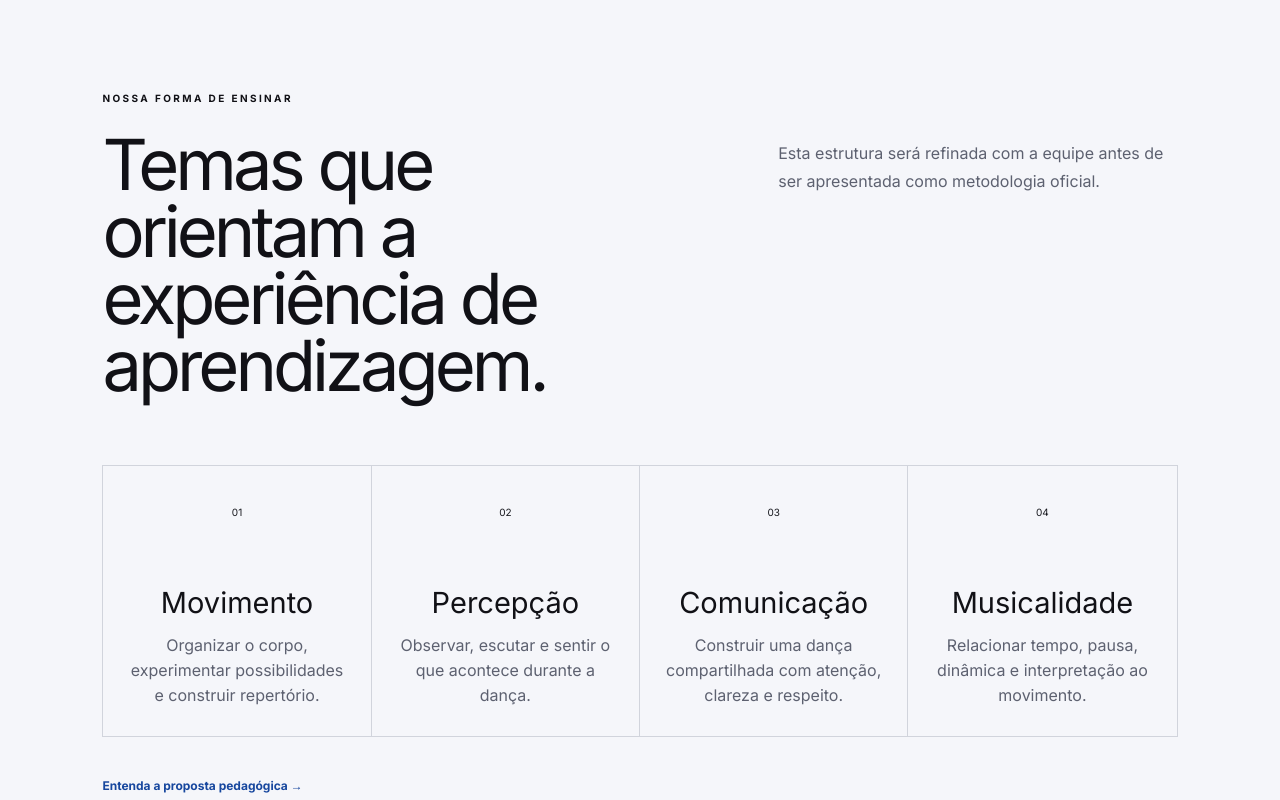
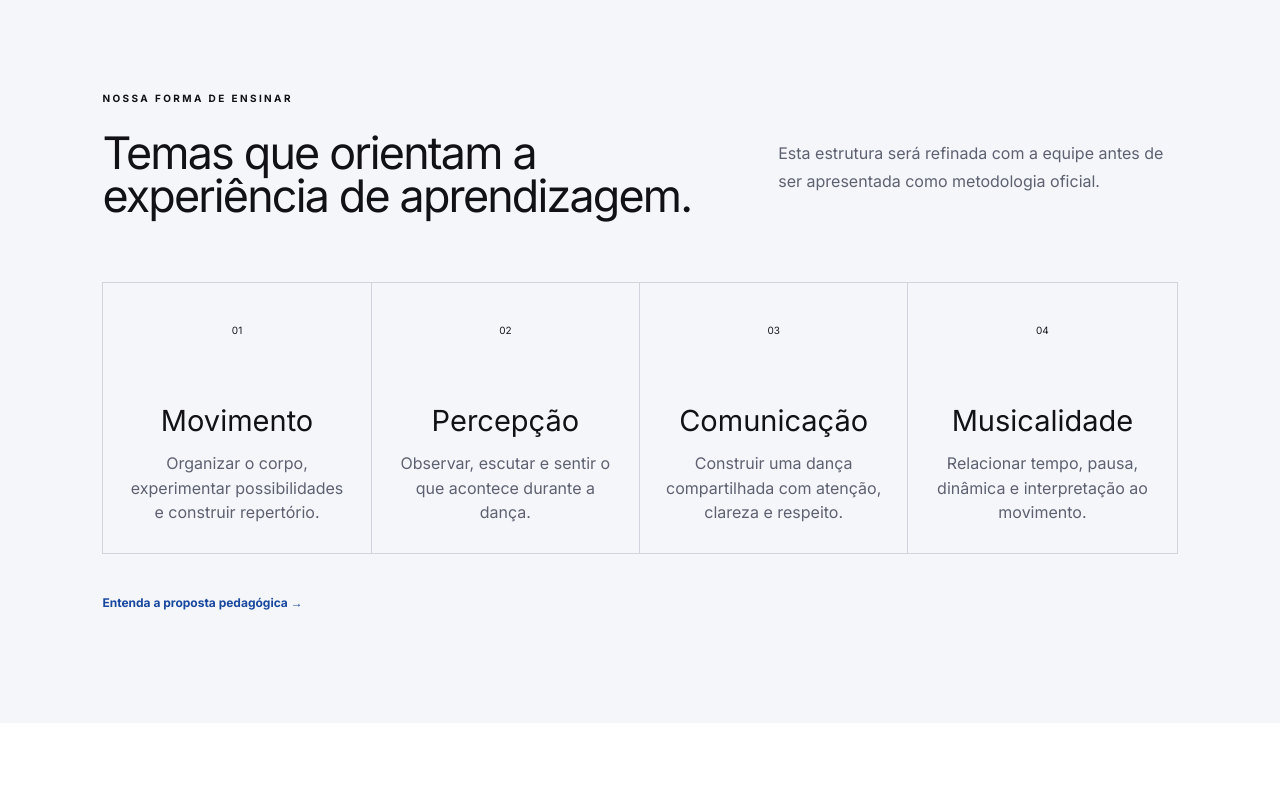
Before and after one commit to leonardodariva/no-ritmo-academia-de-danca, a Next.js app: page / in a window 1280 px wide. Shown: the part 1480-2280 px from the top of the page. Built offline with nearby package versions, Linux system fonts and the light colour scheme; a web font is replaced by a local one.

Commit message:
style: reduz titulos editoriais da home

```diff
--- a/app/globals.css
+++ b/app/globals.css
@@ -356,5 +356,7 @@ footer { background:#0b0b0f; color:var(--cream); padding:80px 8vw 25px; }.brand-
 .v4-method { background:#f5f6fa; }.v4-method .v4-section-heading { display:grid; grid-template-columns:1.2fr .8fr; gap:18px 6vw; max-width:none; margin-bottom:65px; text-align:left; }.v4-method .v4-section-heading>p { grid-column:1/-1; margin:0 0 8px; }.v4-method .v4-section-heading>h2 { grid-column:1; max-width:700px; margin:0; font-size:clamp(48px,5.5vw,78px); line-height:.95; letter-spacing:-4px; }.v4-method .v4-section-heading>span { display:block; grid-column:2; margin-top:7px; color:#5d6170; line-height:1.75; }.v4-method-grid { grid-template-columns:repeat(4,1fr); border:1px solid #d1d4dc; border-radius:0; background:transparent; box-shadow:none; padding:0; overflow:visible; }.v4-method-grid article { min-height:270px; padding:25px 26px 28px; border-right:1px solid #d1d4dc; border-bottom:0; }.v4-method-grid article:last-child { border-right:0; }.v4-method-grid article>span { width:auto; height:auto; margin:0; background:none; border-radius:0; box-shadow:none; color:#17181e; font-size:10px; }.v4-method-grid h3 { margin:auto 0 16px; font-size:29px; line-height:1; }.v4-method-grid p { max-width:300px; color:#5d6170; font-size:16px; line-height:1.55; }.v4-method-grid article:not(:last-child)::before,.v4-method-grid article:not(:last-child)::after { display:none; }
 @media(max-width:980px){ .v4-method .v4-section-heading { grid-template-columns:1fr; }.v4-method .v4-section-heading>p,.v4-method .v4-section-heading>h2,.v4-method .v4-section-heading>span { grid-column:1; }.v4-method .v4-section-heading>span { margin-top:0; }.v4-method-grid { grid-template-columns:1fr 1fr; }.v4-method-grid article:nth-child(2n) { border-right:0; }.v4-method-grid article:nth-child(-n+2) { border-bottom:1px solid #d1d4dc; } }
 @media(max-width:680px){ .v4-method .v4-section-heading>h2 { font-size:48px; }.v4-method-grid { grid-template-columns:1fr; }.v4-method-grid article { border-right:0; border-bottom:1px solid #d1d4dc; }.v4-method-grid article:last-child { border-bottom:0; } }
+.v4-statement>h2,.statement-copy h2,.v4-section-heading>h2,.home-team-heading>h2,.v4-institution h2,.v4-invitation h2,.v4-method .v4-section-heading>h2 { font-size:clamp(30px,3.5vw,54px); letter-spacing:-1.8px; }
+@media(max-width:680px){ .v4-statement>h2,.statement-copy h2,.v4-section-heading>h2,.home-team-heading>h2,.v4-institution h2,.v4-invitation h2,.v4-method .v4-section-heading>h2 { font-size:38px; letter-spacing:-1.2px; } }
 .v4-method-grid article:not(:last-child)::before,.v4-method-grid article:not(:last-child)::after { display:none; }
 .v4-method-grid article>span { width:44px; height:44px; margin:0 auto 18px; border-radius:12px; display:grid; place-items:center; }
```
